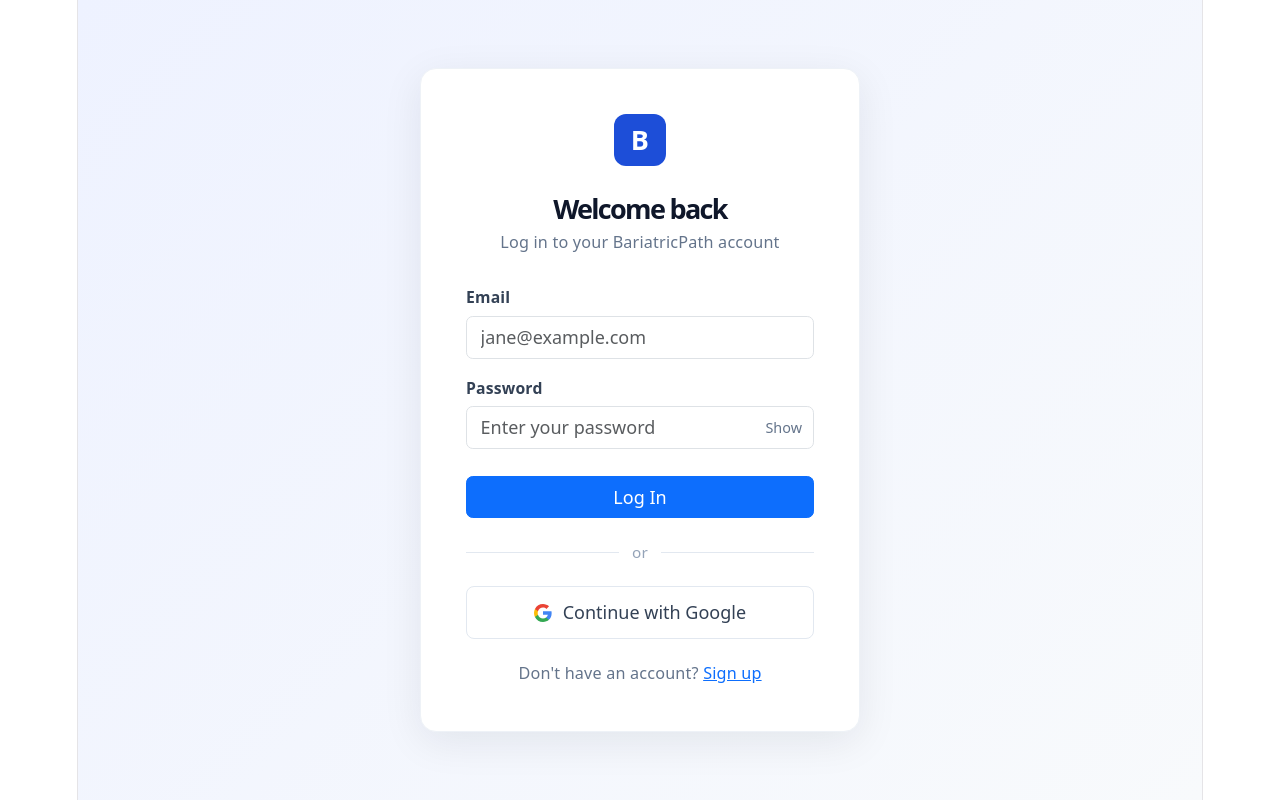
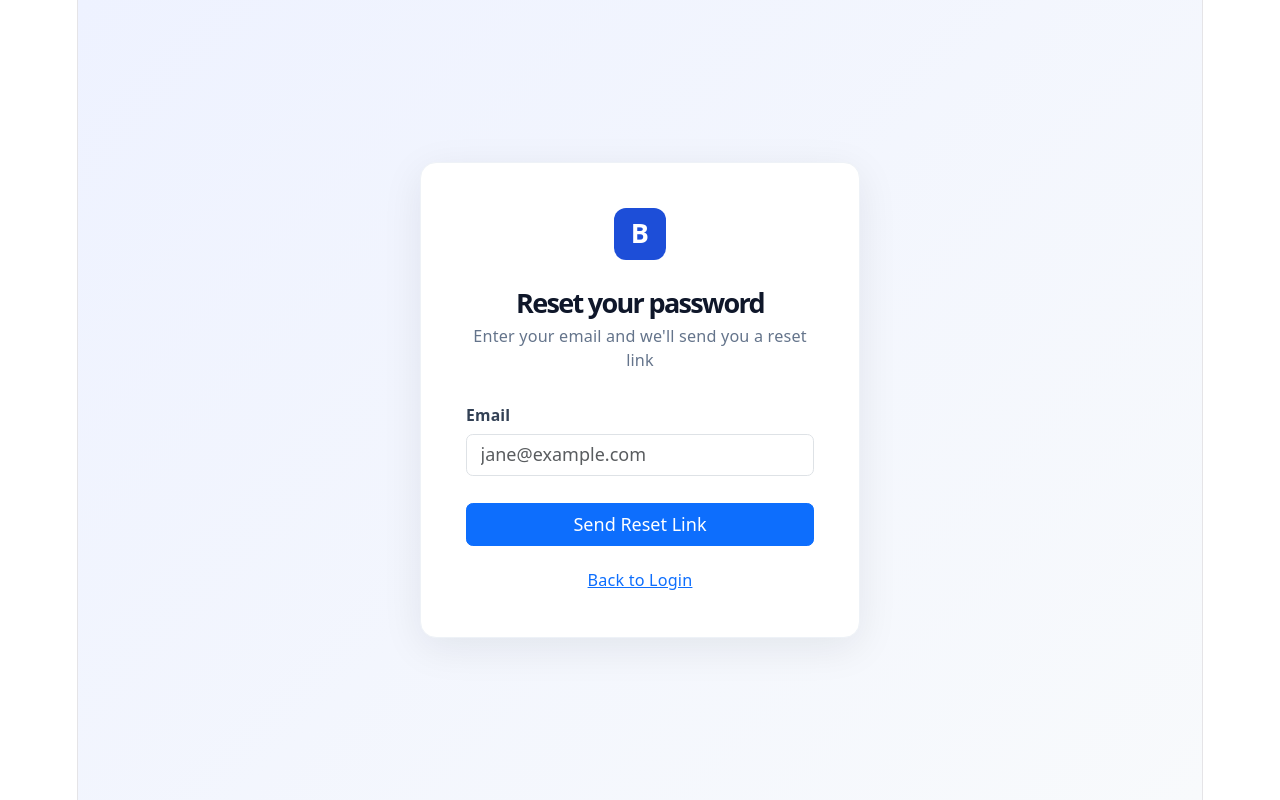
Before and after one commit to BUMETCS673/cs673olsum26project-cs673olsum26team1, a React (Vite) app in the folder client/: page /forgot-password in a window 1280 px wide. Before the commit this address led to /login. Built offline with nearby package versions, Linux system fonts and the light colour scheme; no server answers.

Commit message:
feat: add forgot password flow using Firebase sendPasswordResetEmail

```diff
--- a/client/src/App.jsx
+++ b/client/src/App.jsx
@@ -22,6 +22,8 @@
 import PatientDetail from './pages/PatientDetail';
 import DirectorDashboard from './pages/DirectorDashboard';
 import PrivacyPolicyPage from './pages/PrivacyPolicy';
+import ForgotPasswordPage from './pages/ForgotPassword';
+
 
 function App() {
   return (
@@ -32,6 +34,7 @@
           {/* Public routes */}
           <Route path="/" element={<Navigate to="/login" replace />} />
           <Route path="/login" element={<LoginPage />} />
+          <Route path="/forgot-password" element={<ForgotPasswordPage />} />
           <Route path="/register" element={<RegisterPage />} />
           <Route path="/bmi-calculation" element={<BMICalculationPage />} />
           <Route path="/bmi-ineligible" element={<BmiIneligiblePage />} />
--- a/client/src/config/firebase.js
+++ b/client/src/config/firebase.js
@@ -1,4 +1,8 @@
 import { initializeApp } from 'firebase/app';
+
+import { sendPasswordResetEmail } from 'firebase/auth';
+
+
 import {
   getAuth,
   createUserWithEmailAndPassword,
@@ -29,3 +33,5 @@
     signOut,
     onAuthStateChanged,
 };
+
+export { sendPasswordResetEmail };
--- /dev/null
+++ b/client/src/pages/ForgotPassword.jsx
@@ -0,0 +1,98 @@
+// AI-USAGE SUMMARY
+// Tools: Claude
+// Overall AI Contribution: ~40%
+// AI-Assisted Areas: component structure, Firebase reset flow, error handling
+// Human Contributions: styling integration with existing auth pages, testing
+// Notes: uses Firebase's built-in sendPasswordResetEmail — no backend route needed
+
+import { useState } from 'react';
+import { Link } from 'react-router-dom';
+import { Form, Button, Spinner } from 'react-bootstrap';
+import { auth, sendPasswordResetEmail } from '../config/firebase';
+import { showSuccess, showError } from '../utils/toast';
+import '../styles/auth.css';
+
+function ForgotPasswordPage() {
+  const [email, setEmail] = useState('');
+  const [loading, setLoading] = useState(false);
+  const [sent, setSent] = useState(false);
+
+  const handleSubmit = async (e) => {
+    e.preventDefault();
+    setLoading(true);
+
+    try {
+      await sendPasswordResetEmail(auth, email);
+      // Always show success even if email doesn't exist
+      setSent(true);
+      showSuccess('If an account exists, a reset link has been sent.');
+    } catch (err) {
+      if (err.code === 'auth/invalid-email') {
+        showError('Please enter a valid email address');
+      } else {
+        setSent(true);
+        showSuccess('If an account exists, a reset link has been sent.');
+      }
+    } finally {
+      setLoading(false);
+    }
+  };
+
+  return (
+    <div className="auth-wrapper">
+      <div className="auth-card">
+        <div className="auth-logo">
+          <span className="auth-logo-icon">B</span>
+        </div>
+        <h1 className="auth-title">Reset your password</h1>
+        <p className="auth-subtitle">
+          Enter your email and we'll send you a reset link
+        </p>
+
+        {sent ? (
+          <div className="text-center">
+            <p className="mb-3">
+              Check your inbox for a password reset link.
+              It may take a few minutes to arrive.
+            </p>
+            <Link to="/login" className="btn btn-primary w-100">
+              Back to Login
+            </Link>
+          </div>
+        ) : (
+          <Form onSubmit={handleSubmit}>
+            <Form.Group className="mb-4">
+              <label className="auth-form-label">Email</label>
+              <Form.Control
+                type="email"
+                value={email}
+                onChange={(e) => setEmail(e.target.value)}
+                required
+                disabled={loading}
+                placeholder="jane@example.com"
+                autoComplete="email"
+              />
+            </Form.Group>
+
+            <Button
+              variant="primary"
+              type="submit"
+              className="w-100"
+              disabled={loading}
+            >
+              {loading
+                ? <><Spinner size="sm" className="me-2" />Sending...</>
+                : 'Send Reset Link'}
+            </Button>
+
+            <p className="auth-footer-text">
+              <Link to="/login">Back to Login</Link>
+            </p>
+          </Form>
+        )}
+      </div>
+    </div>
+  );
+}
+
+export default ForgotPasswordPage;
--- a/client/src/pages/LoginPage.jsx
+++ b/client/src/pages/LoginPage.jsx
@@ -118,8 +118,13 @@
           </Form.Group>
 
           <Form.Group className="mb-4">
-            <label className="auth-form-label">Password</label>
-            <div className="password-field">
+            <div className="d-flex justify-content-between align-items-center">
+                <label className="auth-form-label">Password</label>
+                <Link to="/forgot-password" className="auth-forgot-link" tabIndex={-1}>
+                  Forgot password?
+                </Link>
+             </div>
+               <div className="password-field">
               <Form.Control
                 type={showPassword ? 'text' : 'password'}
                 name="password" value={formData.password}
--- a/client/src/styles/auth.css
+++ b/client/src/styles/auth.css
@@ -133,3 +133,14 @@
     color: #94a3b8;
     margin-top: 0.3rem;
   }
+
+  /* forgot password  */
+  .auth-forgot-link {
+  font-size: 0.85rem;
+  color: var(--bs-primary, #0d6efd);
+  text-decoration: none;
+}
+
+.auth-forgot-link:hover {
+  text-decoration: underline;
+}
```
Also changed, not shown: 1 other file (tests, documents, lock files or other folders).
